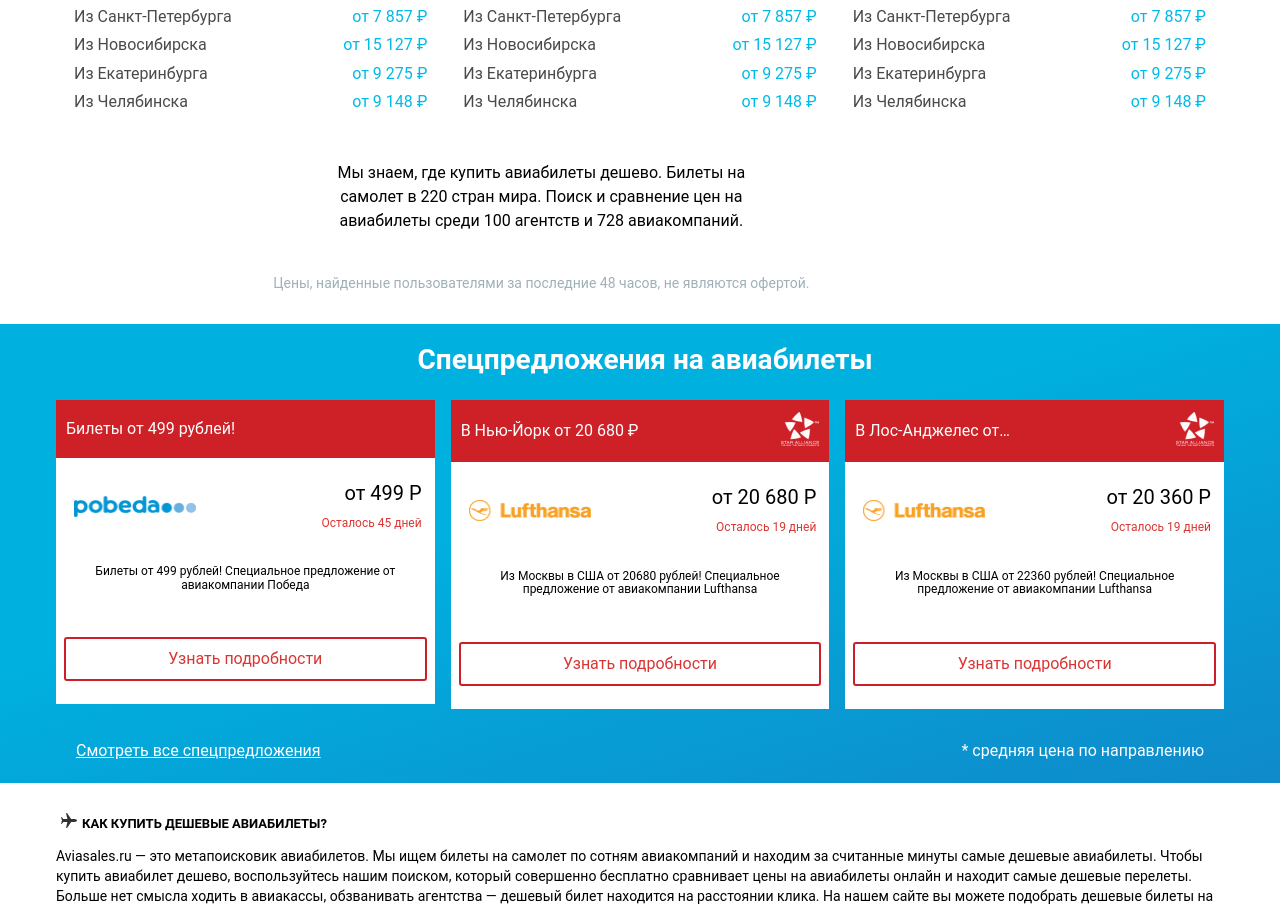
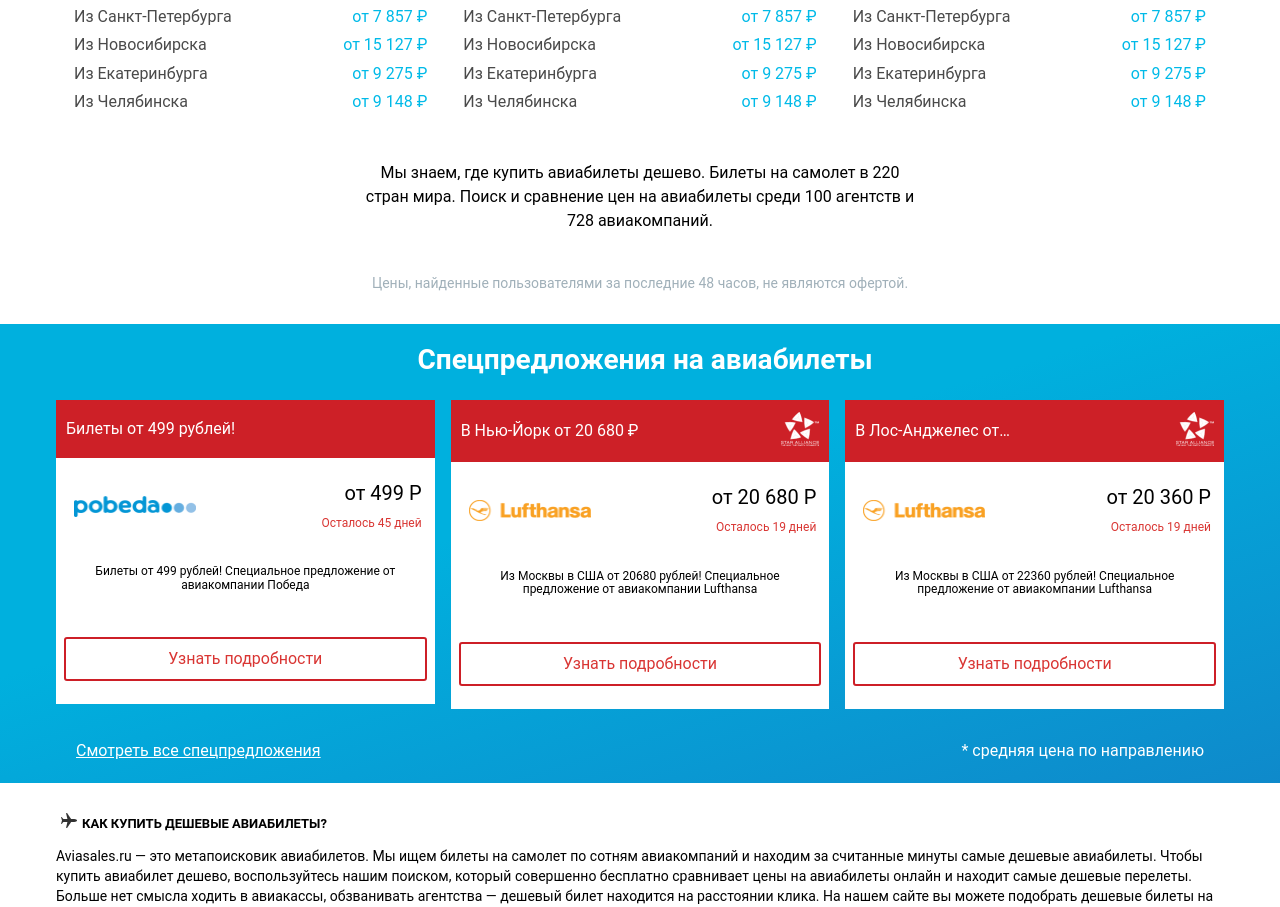
Before and after one commit to Ildarik/aviasales-demo-frontend, a React (Create React App) app: page / in a window 1280 px wide. Shown: the part 1780-2687 px from the top of the page. Built offline with nearby package versions, Linux system fonts and the light colour scheme; a web font is replaced by a local one.

Commit message:
Fix column size

```diff
--- a/src/PopularDirections/index.js
+++ b/src/PopularDirections/index.js
@@ -138,7 +138,7 @@ export default () => (
       </div>
     </div>
     <div className="row">
-      <div className="col-xs-12 col-lg-10">
+      <div className="col-xs-12 col-lg-12">
         <DestinationNote>
           <div className="row center-xs">
             <div className="col-xs-12 col-md-10 col-lg-6">
```
